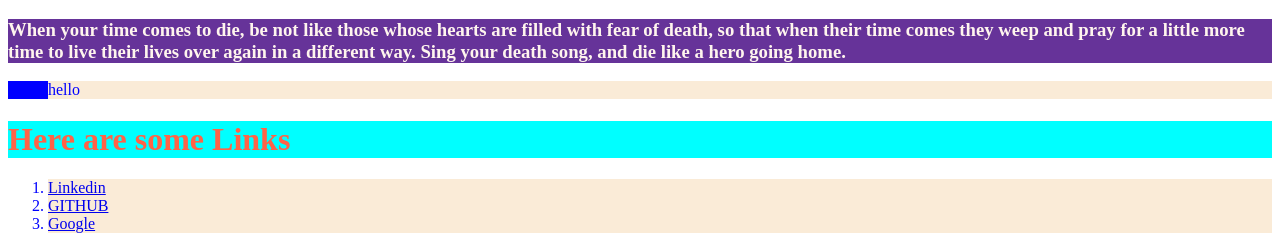
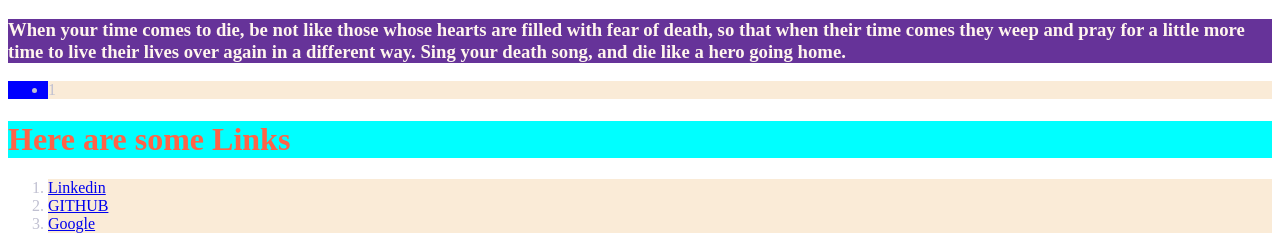
Before and after one commit to NastygLi/SavvyCoders, a website: page index.html in a window 1280 px wide. Shown: the top 235 px of the page. Drawn offline with Linux system fonts and the light colour scheme.

Commit message:
ul number class

```diff
--- a/index.html
+++ b/index.html
@@ -25,7 +25,7 @@
     }
     li {
       background-color: antiquewhite;
-      color:blue
+      color:rgb(192, 192, 209)
     }
     }
     .tomatify {
@@ -40,7 +40,7 @@
   <h3>When your time comes to die, be not like those whose hearts are filled with fear of death, so that when their time comes they weep and pray for a little more time to live their lives over again in a different way. Sing your death song, and die like a hero going home.
     </h3>
 </head>
-<ul><li>hello </li>
+<ul><li>1 </li>
 
 </ul>
 
```
